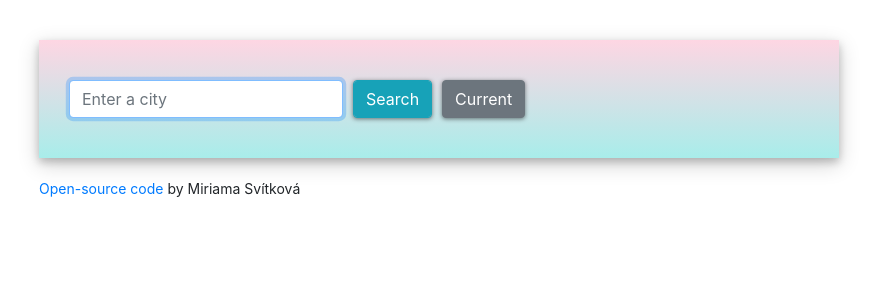
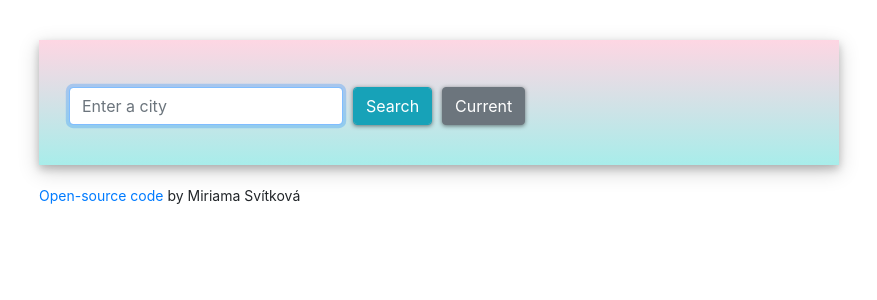
Before and after one commit to miri52/weather-app-react, a React (Create React App) app: page / in a window 1280 px wide. Shown: the top 300 px of the page, without its empty margins (46-923 px from the left). Built offline with nearby package versions, Linux system fonts and the light colour scheme.

Commit message:
Update the Weather.css

```diff
--- a/src/Weather.css
+++ b/src/Weather.css
@@ -5,10 +5,12 @@ h1 {
 input {
   box-shadow: 0 1px 4px rgba(0, 0, 0, 0.5);
   height: 40px;
+  margin-top: 7px;
 }
 
 button {
   height: 38px;
+  margin-top: 7px;
   box-shadow: 0 1px 4px rgba(0, 0, 0, 0.5);
 }
 
```
